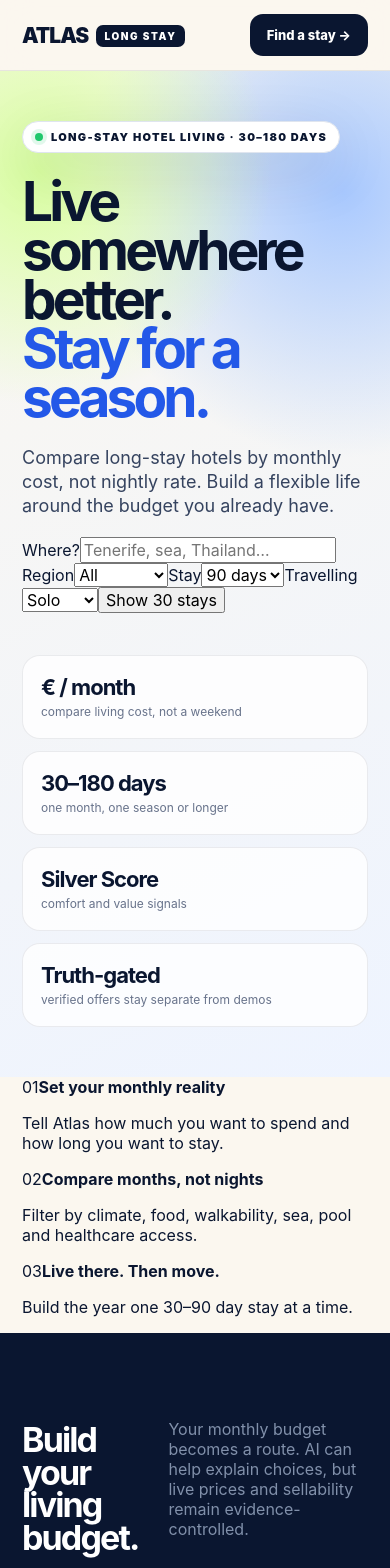
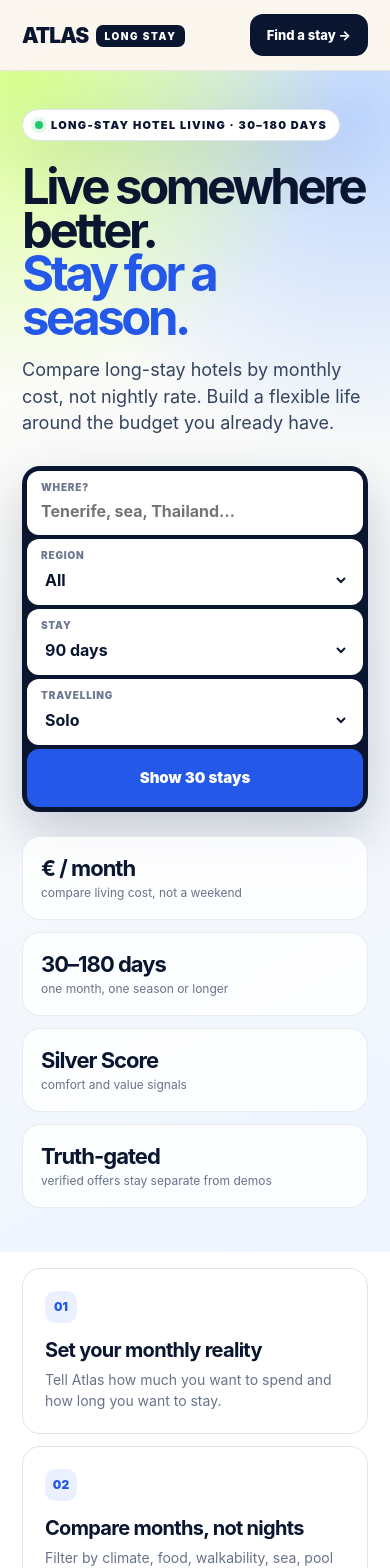
Before and after one commit to jandromani/IntelligenceAhead, a Next.js app: page / in a window 390 px wide. Shown: the top 1568 px of the page. Built offline with nearby package versions, Linux system fonts and the light colour scheme; no server answers; the database is empty.

Commit message:
preview: complete silver booking UI

```diff
--- a/app/globals.css
+++ b/app/globals.css
@@ -89,3 +89,70 @@
 @media(max-width:620px){.mapHeader{display:block}.mapLegend{margin-top:10px}.worldMap{padding:10px}.mapStops span{font-size:9px}}
 
 .liveDiscovery{background:#eef5ff}.liveHotel{border-color:#b9cbf4;box-shadow:0 14px 38px rgba(35,88,232,.08)}.liveHotel .hotelVisual{background:linear-gradient(135deg,#d7ffac,#dce8ff)}
+
+
+/* Silver booking commercial layer */
+.silverHero{padding:58px 0 44px;background:
+  radial-gradient(circle at 5% 0%,rgba(200,255,106,.75),transparent 26%),
+  radial-gradient(circle at 92% 4%,rgba(169,201,255,.75),transparent 28%),
+  linear-gradient(155deg,#fffdf7,#eef5ff)}
+.silverHero h1{max-width:1060px;margin-bottom:18px}
+.heroLead{max-width:780px;font-size:22px!important;line-height:1.45!important;color:#35435f!important}
+.silverSearch{display:grid;grid-template-columns:1.25fr .75fr .72fr .72fr auto;gap:2px;background:var(--ink);padding:4px;border-radius:19px;box-shadow:0 22px 55px rgba(10,22,48,.2);margin-top:30px}
+.silverSearch label{display:flex;flex-direction:column;justify-content:center;min-height:72px;background:white;padding:10px 14px}
+.silverSearch label:first-child{border-radius:15px 0 0 15px}
+.silverSearch label span{font-size:10px;font-weight:900;letter-spacing:.08em;text-transform:uppercase;color:#6e7890;margin-bottom:4px}
+.silverSearch input,.silverSearch select{width:100%;border:0;outline:0;background:white;color:var(--ink);font-size:16px;font-weight:750;padding:4px 0}
+.searchCta{border:0;border-radius:0 15px 15px 0;background:var(--blue);color:white;padding:0 22px;font-weight:900;font-size:15px;cursor:pointer;min-width:180px}
+.searchCta:hover{filter:brightness(1.07)}
+.silverProof{margin-top:24px}
+.silverProof .proofCard{box-shadow:none}
+.howBand{padding:26px 0 42px;background:#fff}
+.howGrid{display:grid;grid-template-columns:repeat(3,1fr);gap:12px}
+.howGrid>div{border:1px solid var(--line);border-radius:18px;padding:22px;background:#fff}
+.howGrid span{display:inline-flex;align-items:center;justify-content:center;width:32px;height:32px;border-radius:10px;background:#eaf0ff;color:var(--blue);font-weight:950;font-size:12px;margin-bottom:15px}
+.howGrid b{display:block;font-size:20px;letter-spacing:-.035em;margin-bottom:7px}
+.howGrid p{margin:0;color:var(--muted);line-height:1.5;font-size:14px}
+.silverHotel{border-radius:22px}
+.silverHotel .hotelVisual{height:175px;position:relative}
+.hotelVisual.region-europe{background:linear-gradient(135deg,#c7dbff,#f5f8ff)}
+.hotelVisual.region-asia{background:linear-gradient(135deg,#ffe2b8,#fff6db)}
+.hotelVisual.region-africa{background:linear-gradient(135deg,#ffd8ad,#fff0cc)}
+.hotelVisual.region-americas{background:linear-gradient(135deg,#c8f4df,#e7f7ff)}
+.visualCity{display:block;margin-top:28px;font-size:25px;font-weight:950;letter-spacing:-.05em;color:var(--ink)}
+.hotelTopline{display:flex;justify-content:space-between;align-items:center;gap:8px;margin-bottom:8px}
+.hotelTopline span{font-size:9px;font-weight:900;letter-spacing:.09em;text-transform:uppercase;color:var(--blue)}
+.hotelTopline span:last-child{color:#68738b}
+.hotelMeta{display:grid;gap:5px;margin:12px 0;color:#465673;font-size:11px}
+.silverHotel .priceRow{padding-top:12px;border-top:1px solid var(--line)}
+.silverHotel .priceRow b{font-size:30px}
+.silverHotel .linkbtn{padding:12px 14px}
+.silverPromise{padding:76px 0;background:#f4f7fb}
+.promiseGrid{display:grid;grid-template-columns:1fr 1fr;gap:30px;align-items:center}
+.promiseGrid h2{font-size:clamp(42px,6vw,72px);line-height:.95;letter-spacing:-.055em;margin:20px 0 18px}
+.promiseGrid p{font-size:18px;line-height:1.55;color:#53617a;max-width:650px}
+.promiseCards{display:grid;grid-template-columns:1fr 1fr;gap:10px}
+.promiseCards div{background:white;border:1px solid var(--line);border-radius:18px;padding:20px}
+.promiseCards b{display:block;font-size:19px;margin-bottom:5px}
+.promiseCards span{font-size:12px;color:var(--muted)}
+.footerGrid{display:grid;grid-template-columns:auto 1fr auto;gap:24px;align-items:center}
+.footerGrid a{color:white;font-weight:800}
+@media(max-width:980px){
+  .silverSearch{grid-template-columns:1fr 1fr;border-radius:18px;gap:4px}
+  .silverSearch label,.silverSearch label:first-child{border-radius:13px}
+  .searchCta{border-radius:13px;min-height:62px}
+  .promiseGrid{grid-template-columns:1fr}
+}
+@media(max-width:720px){
+  .silverHero{padding-top:38px}
+  .silverHero h1{font-size:49px}
+  .heroLead{font-size:18px!important}
+  .silverSearch{grid-template-columns:1fr;padding:5px}
+  .silverSearch label,.silverSearch label:first-child,.searchCta{border-radius:12px}
+  .silverSearch label{min-height:64px}
+  .searchCta{min-height:58px}
+  .howGrid,.promiseCards{grid-template-columns:1fr}
+  .howBand{padding-top:16px}
+  .silverHotel .hotelVisual{height:145px}
+  .footerGrid{grid-template-columns:1fr;gap:8px}
+}
--- /dev/null
+++ b/components/SilverPromise.tsx
@@ -0,0 +1,11 @@
+export default function SilverPromise(){
+  return <section className="silverPromise"><div className="shell promiseGrid">
+    <div><div className="eyebrow">INDEPENDENT LONG-STAY LIVING</div><h2>Not a residence.<br/>Not a two-week holiday.</h2><p>A flexible middle ground: comfortable hotels, predictable monthly cost and the freedom to change city every season.</p></div>
+    <div className="promiseCards">
+      <div><b>Stay longer</b><span>30, 60, 90 or 180 days</span></div>
+      <div><b>Spend clearly</b><span>monthly cost first</span></div>
+      <div><b>Choose freely</b><span>sea, city, spa, climate, healthcare</span></div>
+      <div><b>Keep moving</b><span>one season at a time</span></div>
+    </div>
+  </div></section>;
+}
```
